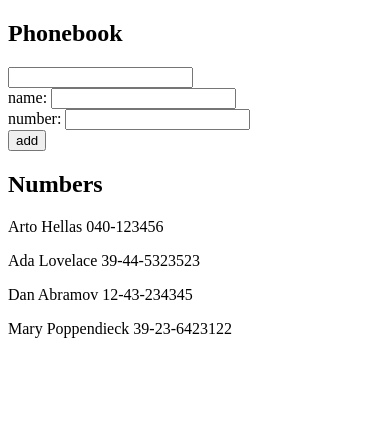
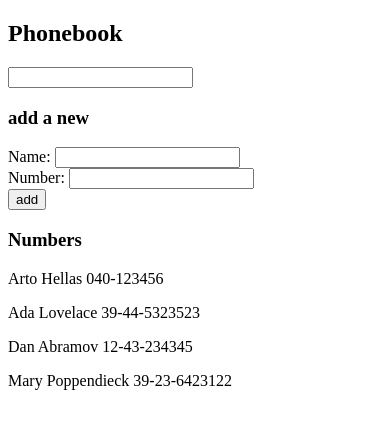
Before and after one commit to traviswilliams997/FullStackOpen, a React (Vite) app in the folder Part2/thephonebook/: page / in a window 390 px wide. Shown: the top 428 px of the page. Built offline with nearby package versions, Linux system fonts and the light colour scheme.

Commit message:
Thephonebook 2.10

```diff
--- a/Part2/thephonebook/src/App.jsx
+++ b/Part2/thephonebook/src/App.jsx
@@ -1,5 +1,8 @@
 import { useState } from 'react'
-import Person from './components/Person'
+import Persons from './components/Persons'
+import Filter from './components/Filter'
+import Personform from './components/Personform'
+
 
 const App = () => {
   const [persons, setPersons] = useState([
@@ -49,34 +52,17 @@ const App = () => {
   return (
     <div>
       <h2>Phonebook</h2>
-      <div>
-          <input
-                  value={newFilter}
-                  onChange={handleFilterChange}
-                 />
-        </div>
-      <form onSubmit={addPerson}>
-        <div>
-          name: <input
-                  value={newName.trim()}
-                  onChange={handleNameChange}
-                 />
-
-        </div>
-        <div>
-          number: <input
-                        value={newNumber.trim()}
-                        onChange={handleNumberChange}
-                        />
-                        </div>
-        <div>
-          <button type="submit">add</button>
-        </div>
-      </form>
-      <h2>Numbers</h2>
-      {filteredPersons.map(person =>
-          <Person key={person.id} name={person.name} number={person.number} />
-        )}
+      <Filter value={newFilter} onChange={handleFilterChange}/>
+      <h3>add a new</h3>
+      <Personform
+        onSubmit={addPerson}
+        newName={newName}
+        newNumber={newNumber}
+        handleNameChange={handleNameChange}
+        handleNumberChange={handleNumberChange}
+      />
+      <h3>Numbers</h3>
+      <Persons persons={filteredPersons}/>
     </div>
   )
 }
--- /dev/null
+++ b/Part2/thephonebook/src/components/Filter.jsx
@@ -0,0 +1,3 @@
+const Filter = ({value, onChange}) => <input value={value} onChange={onChange}/>
+
+export default Filter
--- /dev/null
+++ b/Part2/thephonebook/src/components/Forminput.jsx
@@ -0,0 +1,12 @@
+const Forminput = ({value, onChange, text}) => {
+
+    return (
+        <div>
+          {text} <input
+                  value={value}
+                  onChange={onChange}
+                 />
+        </div>
+    )
+  }
+  export default Forminput
--- a/Part2/thephonebook/src/components/Person.jsx
+++ b/Part2/thephonebook/src/components/Person.jsx
@@ -1,7 +1,3 @@
-const Person = ({name, number}) => {
+const Person = ({name, number}) => <p>{name} {number}</p>
 
-  return (
-     <p>{name} {number}</p>
-  )
-}
 export default Person
--- /dev/null
+++ b/Part2/thephonebook/src/components/Personform.jsx
@@ -0,0 +1,13 @@
+import Forminput from "./Forminput"
+
+const Personform = ({onSubmit, newName, newNumber, handleNumberChange, handleNameChange }) => {
+
+    return (
+        <form onSubmit={onSubmit}>
+          <Forminput value={newName.trim()} onChange={handleNameChange} text='Name:'/>
+          <Forminput value={newNumber.trim()} onChange={handleNumberChange} text='Number:'/>
+          <button type="submit">add</button>
+      </form>
+    )
+  }
+  export default Personform
--- /dev/null
+++ b/Part2/thephonebook/src/components/Persons.jsx
@@ -0,0 +1,13 @@
+import Person from './Person'
+
+const Persons = ({persons}) => {
+
+  return (
+    <div>
+      {persons.map(person =>
+        <Person key={person.id} name={person.name} number={person.number} />
+      )}
+    </div>
+  )
+}
+export default Persons
```
